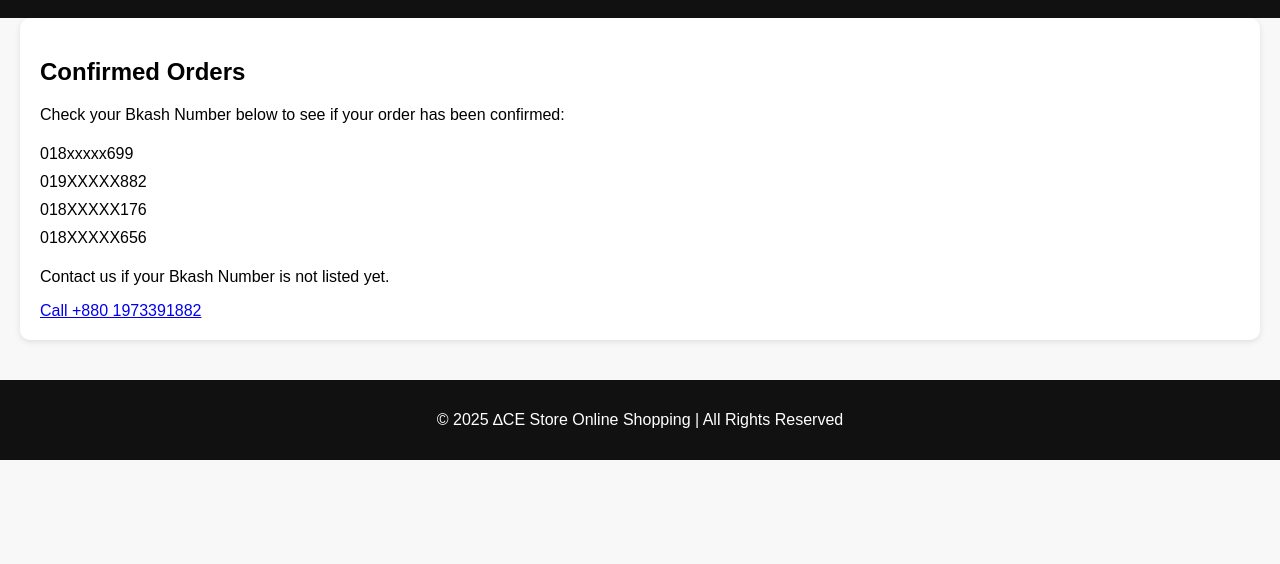
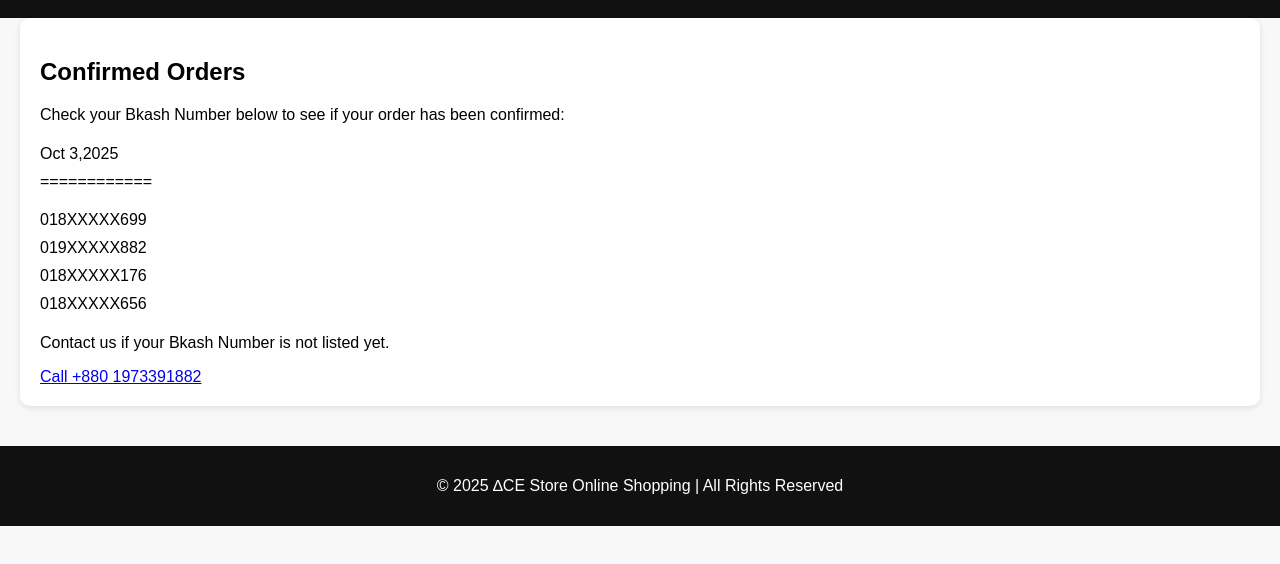
Before and after one commit to Alinowshademon/Ace-store, a plain HTML site: page index.html in a window 1280 px wide. Both pictures are taken after a click on the link "Confirmed Orders". Shown: the part 88-652 px from the top of the page. Drawn offline with Linux system fonts and the light colour scheme.

Commit message:
Update index.html

```diff
--- a/index.html
+++ b/index.html
@@ -86,7 +86,9 @@
     <h2>Confirmed Orders</h2>
     <p>Check your Bkash Number below to see if your order has been confirmed:</p>
     <ul id="confirmed-list">
-      <li>018xxxxx699</li>
+      <li>Oct 3,2025</li>
+      <li>============<li>
+      <li>018XXXXX699</li>
       <li>019XXXXX882</li>
       <li>018XXXXX176</li>
       <li>018XXXXX656</li>
```
